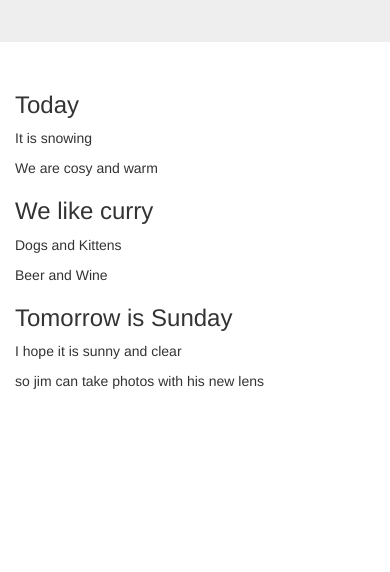
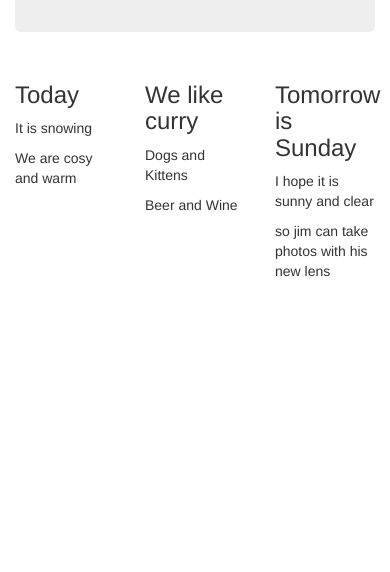
Before and after one commit to rahmona-henry/responsive, a website: page client/index.html in a window 390 px wide. Shown: the part 272-844 px from the top of the page. Drawn offline with nearby package versions, Linux system fonts and the light colour scheme.

Commit message:
trying out the bootstrap grid

```diff
--- a/client/index.html
+++ b/client/index.html
@@ -19,26 +19,25 @@
     <![endif]-->
   </head>
   <body>
+
+<div class="container">
+    <div class="jumbotron text-center">
     <h1>Hello Jim :)</h1>
-
-    <div class="jumbotron text-center">
   <h1>This Is My First Bootstrap Page</h1>
   <p>Resize this responsive page to see the effect!</p>
 </div>
-
-<div class="container">
   <div class="row">
-    <div class="col-sm-4">
+    <div class="col-xs-4">
       <h3>Today</h3>
       <p>It is snowing</p>
       <p>We are cosy and warm</p>
     </div>
-    <div class="col-sm-4">
+    <div class="col-xs-4">
       <h3>We like curry</h3>
       <p>Dogs and Kittens</p>
       <p>Beer and Wine</p>
     </div>
-    <div class="col-sm-4">
+    <div class="col-xs-4">
       <h3>Tomorrow is Sunday</h3>
       <p>I hope it is sunny and clear</p>
       <p>so jim can take photos with his new lens</p>
```
